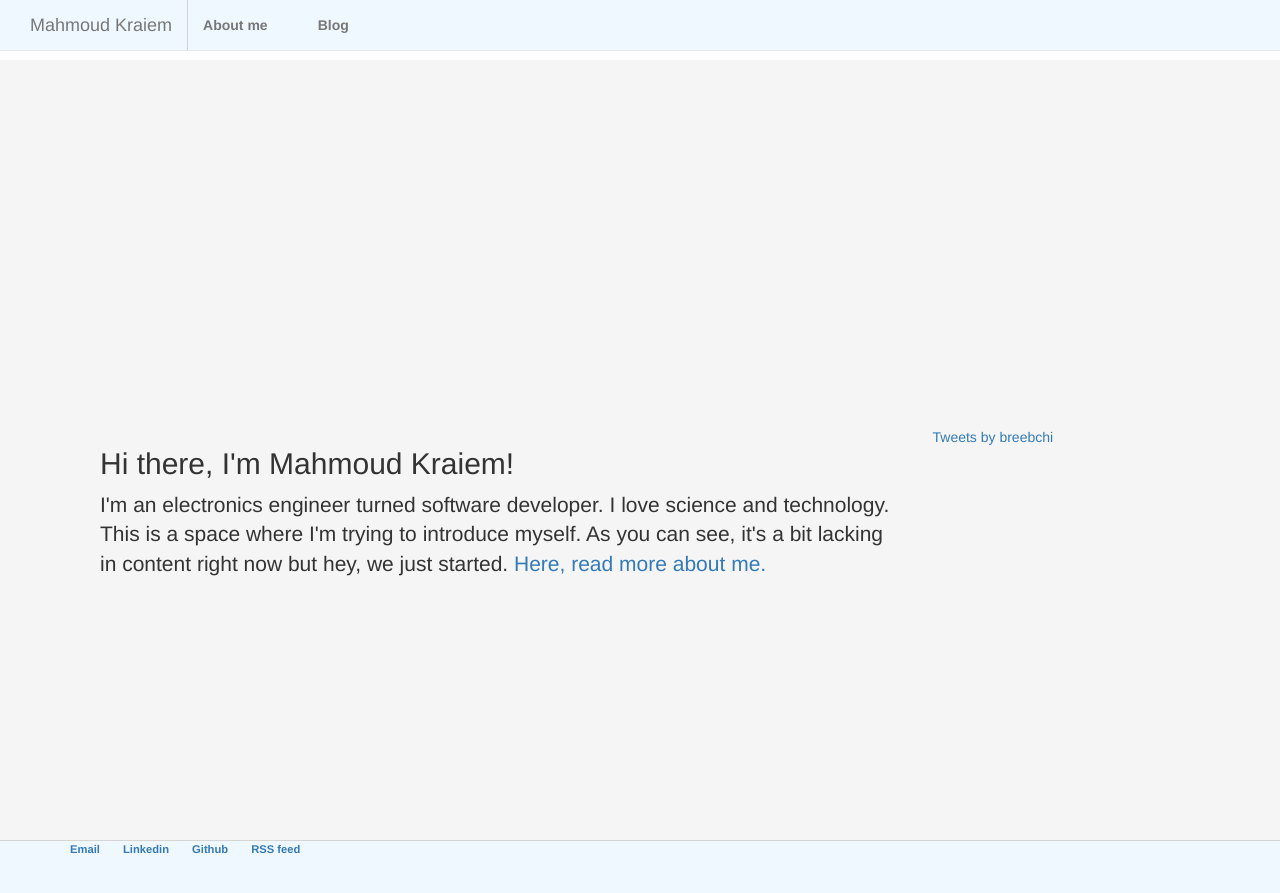
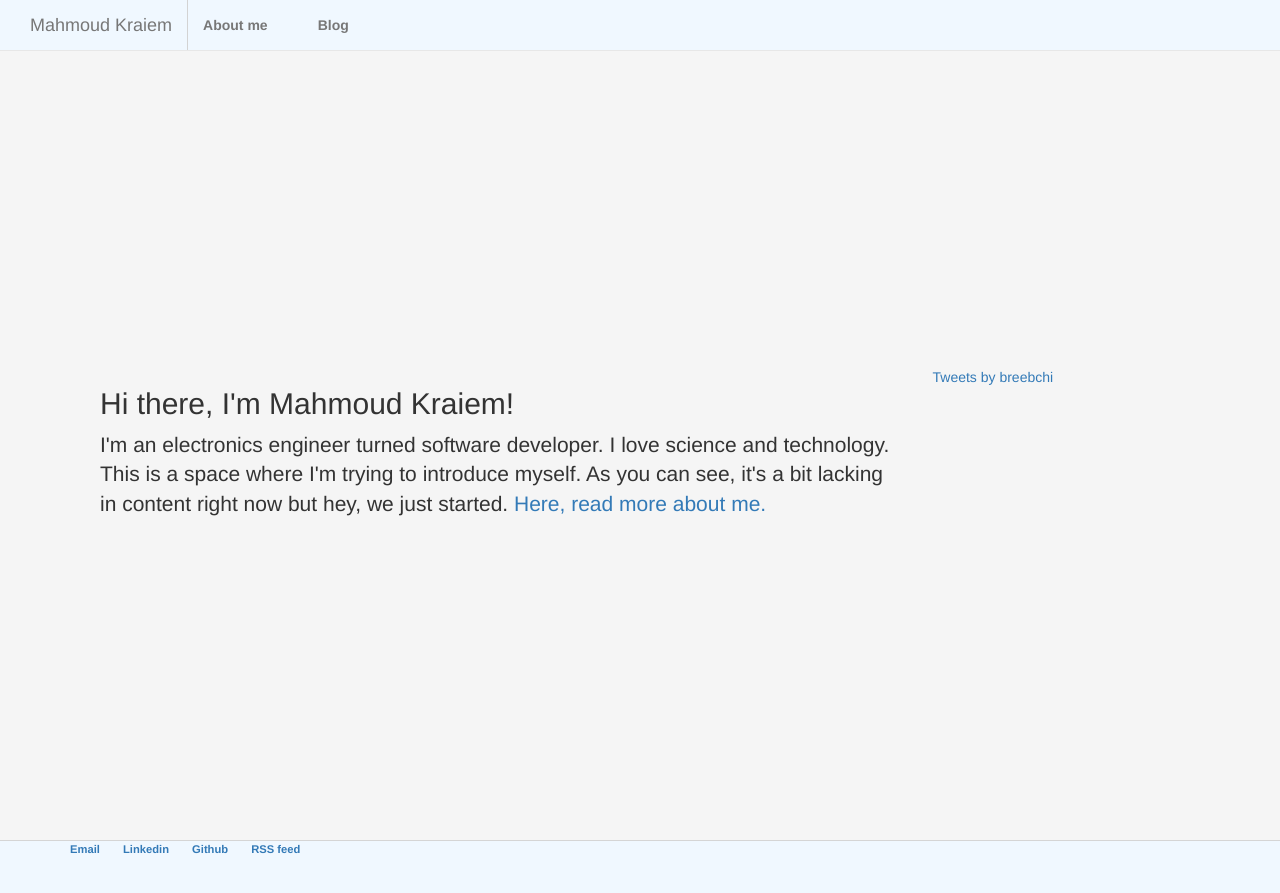
Before and after one commit to breebchi/breebchi.github.io, a Jekyll site: the page built from index.html, in a window 1280 px wide and 900 px high. Shown: the top 893 px of the window. Built offline with Jekyll 4.4.1, drawn with Linux system fonts in a browser that asks for light colours; nearby versions of some CDN libraries; comment, search, counter and statistics services are not loaded.

Commit message:
Update main.css

```diff
--- a/css/main.css
+++ b/css/main.css
@@ -2,8 +2,8 @@ body {
     margin: 60px auto;
      height: 100%;
     width: 100%;
-    padding-top : 60px;
-    padding-bottom : 60px;
+    /*padding-top : 60px;
+    padding-bottom : 60px;*/
 }
 nav ul, footer ul {
     font-family:'Helvetica', 'Arial', 'Sans-Serif';
```
